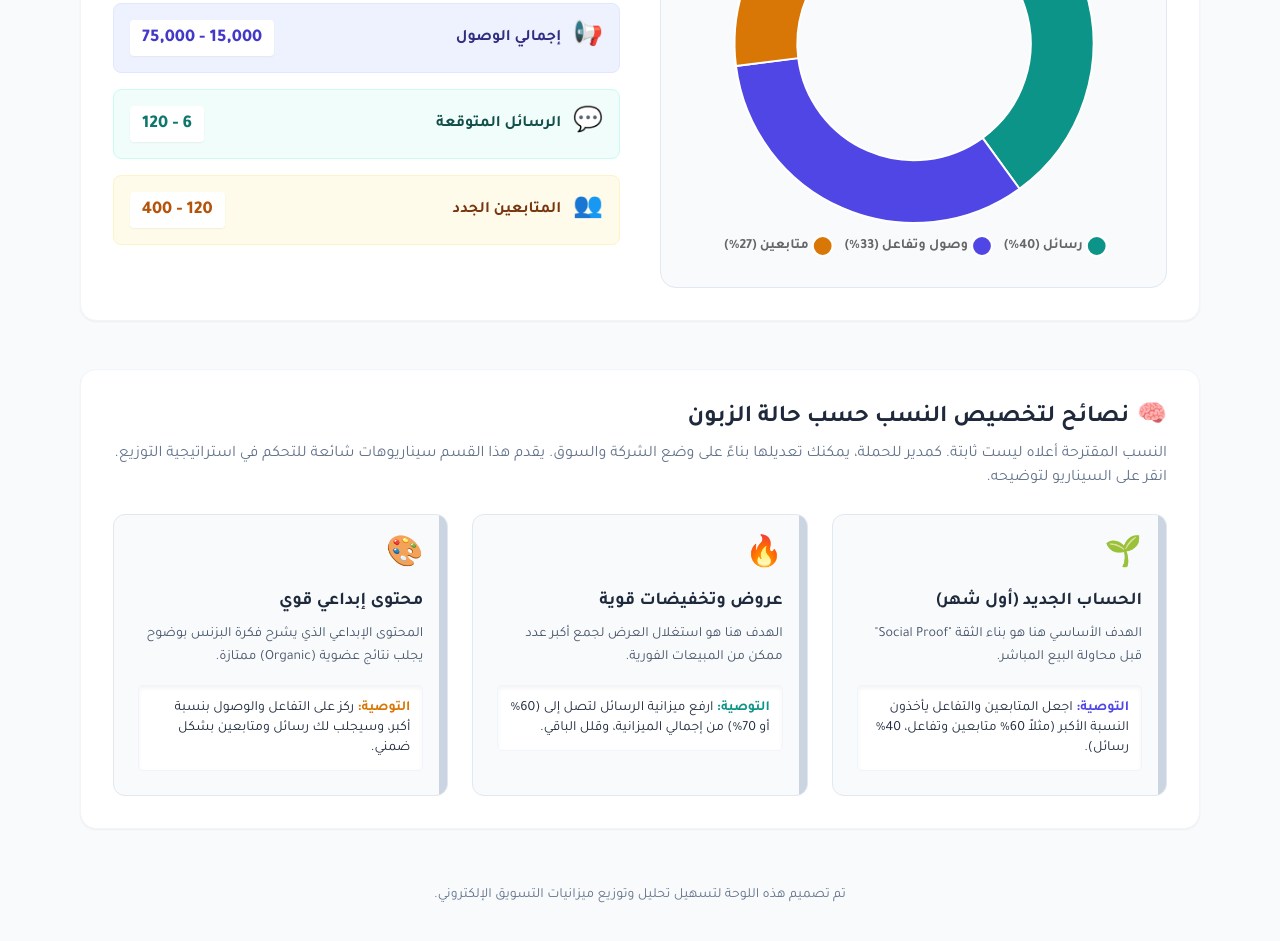
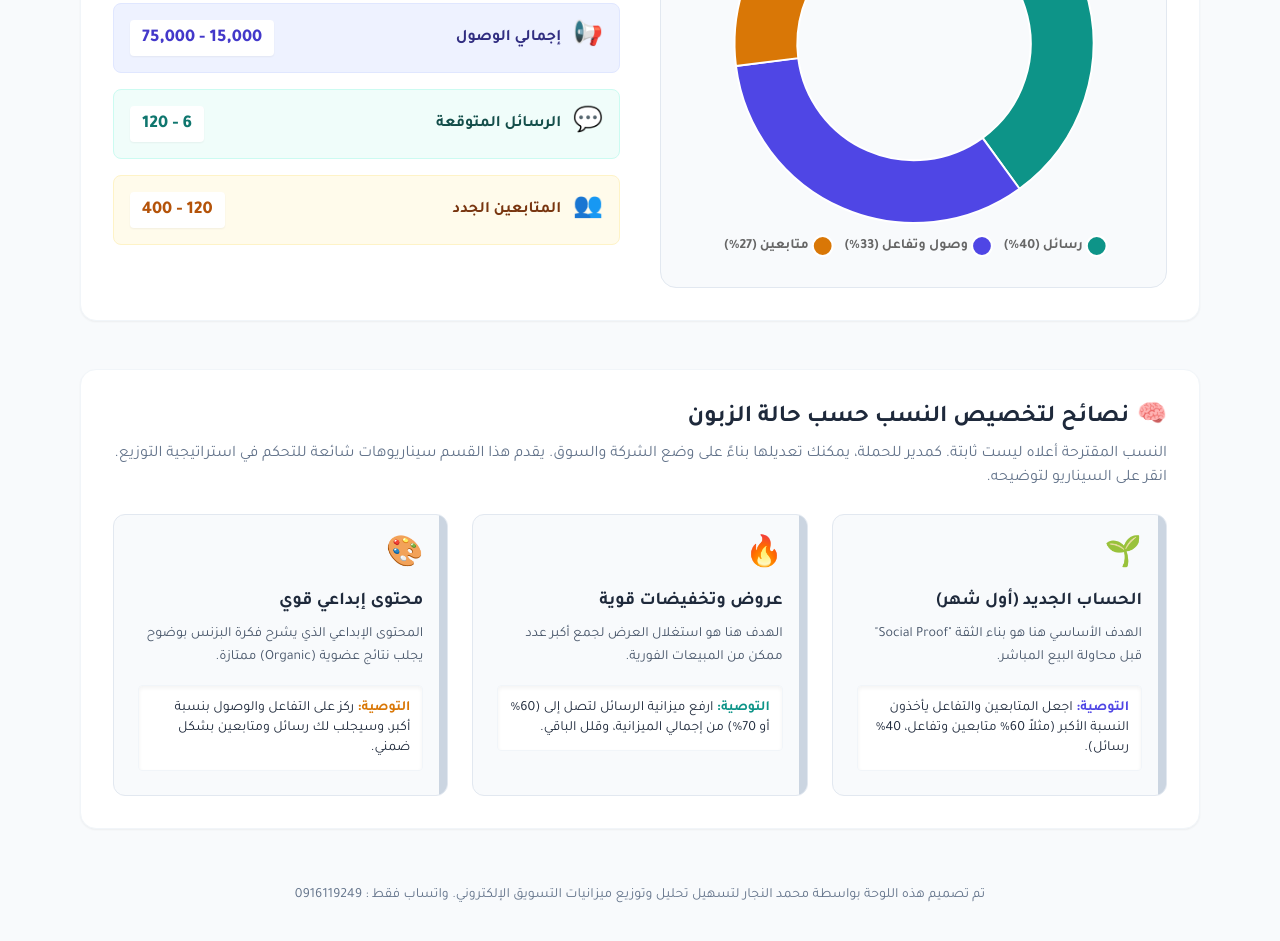
Before and after one commit to johnny69x/ad-plans, a plain HTML site: page index.html in a window 1280 px wide. Shown: the part 1104-2045 px from the top of the page. Drawn offline with nearby package versions, Linux system fonts and the light colour scheme.

Commit message:
Update footer text with designer's name and contact

```diff
--- a/index.html
+++ b/index.html
@@ -233,7 +233,8 @@
     </main>
 
     <footer class="text-center text-slate-500 py-6 mt-8 text-sm">
-        تم تصميم هذه اللوحة لتسهيل تحليل وتوزيع ميزانيات التسويق الإلكتروني.
+        تم تصميم هذه اللوحة بواسطة محمد النجار لتسهيل تحليل وتوزيع ميزانيات التسويق الإلكتروني.
+        واتساب فقط : 0916119249
     </footer>
 
     <script>
```
